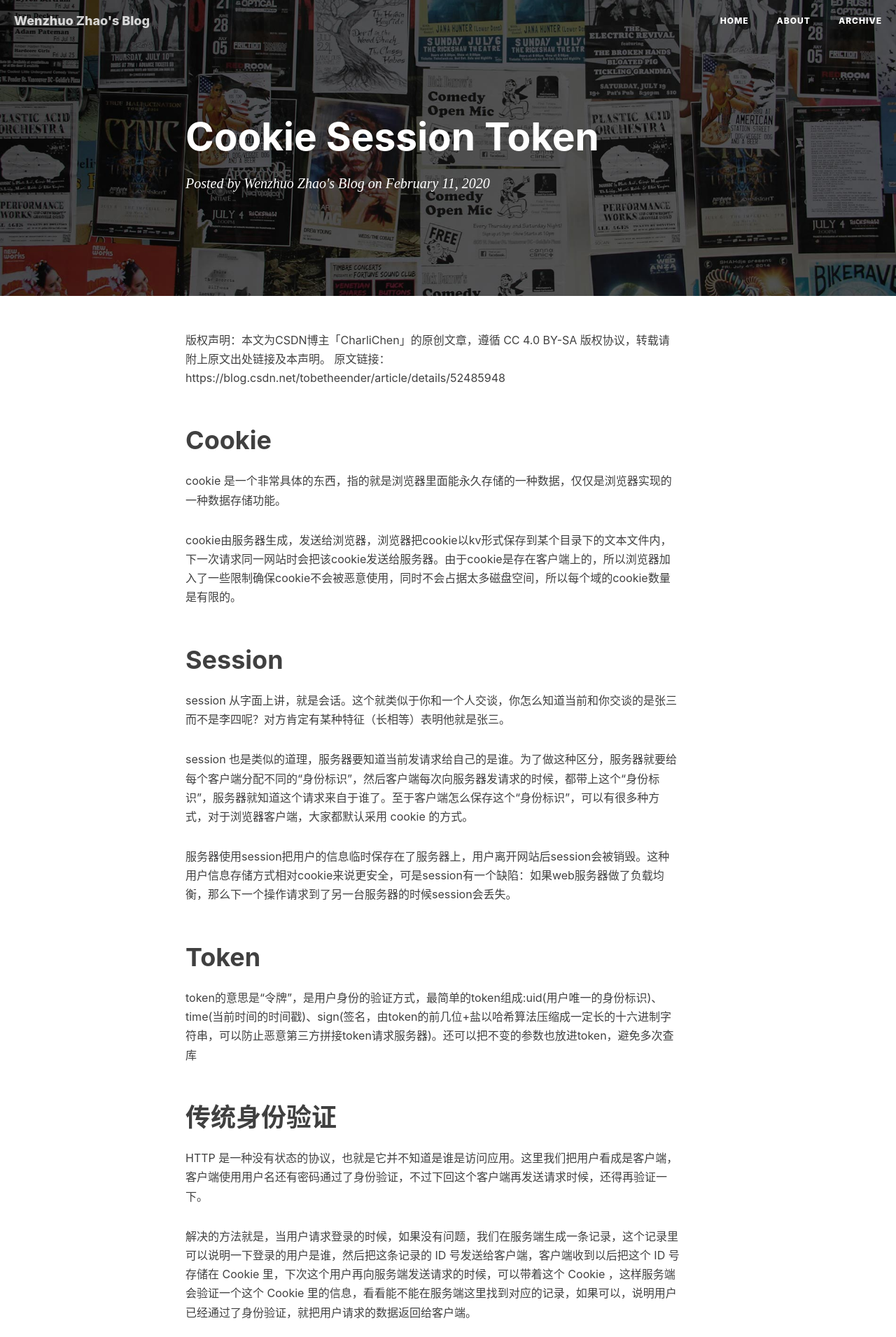
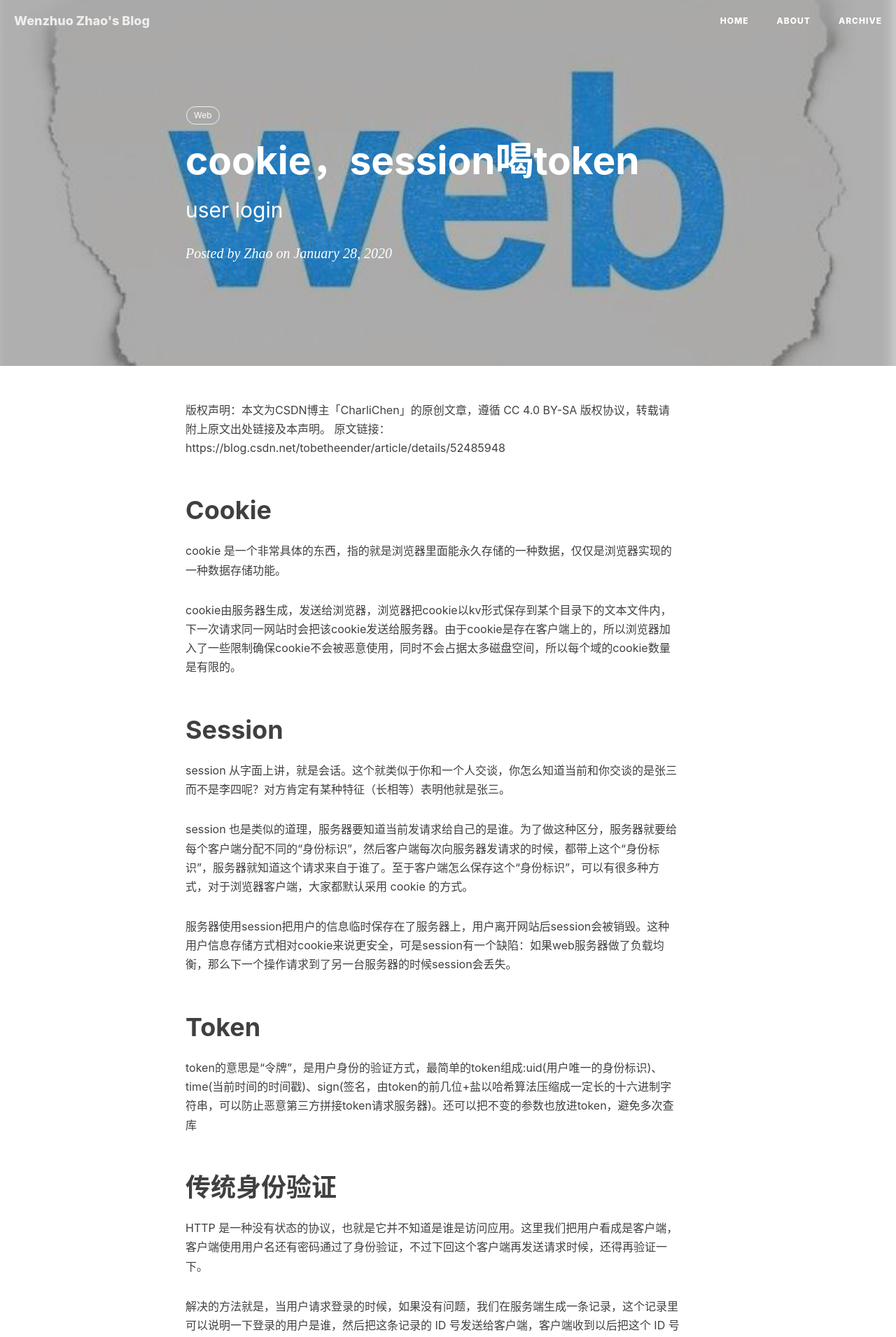
Before and after one commit to valeeraZ/valeeraZ.github.io, a Jekyll site: the page built from _posts/2020-02-11-cookie-session-token.md, in a window 1280 px wide. Shown: the top 1911 px of the page at 70% size. Built offline with Jekyll 4.4.1, drawn with Linux system fonts in a browser that asks for light colours; nearby versions of some CDN libraries; our own code applies the rules of GitHub Pages for plain Markdown files; comment, search, counter and statistics services are not loaded; some of the changed text lies outside the part shown.

Commit message:
new category : web

```diff
--- a/_posts/2020-02-11-cookie-session-token.md
+++ b/_posts/2020-02-11-cookie-session-token.md
@@ -1,3 +1,14 @@
+---
+title: cookie，session喝token
+layout: post
+subtitle: user login
+date:       2020-01-28
+author:     "Zhao"
+header-img: "img/web.jpg"
+tags:
+    - Web
+
+---
 版权声明：本文为CSDN博主「CharliChen」的原创文章，遵循 CC 4.0 BY-SA 版权协议，转载请附上原文出处链接及本声明。
 原文链接：https://blog.csdn.net/tobetheender/article/details/52485948
 
```
Also changed, not shown: _posts/2019-06-17-JavaEE-debut-1.md (+1 -0 lines), _posts/2019-07-03-JavaEE-debut-2.md (+1 -0 lines), img/web.jpg (added).
